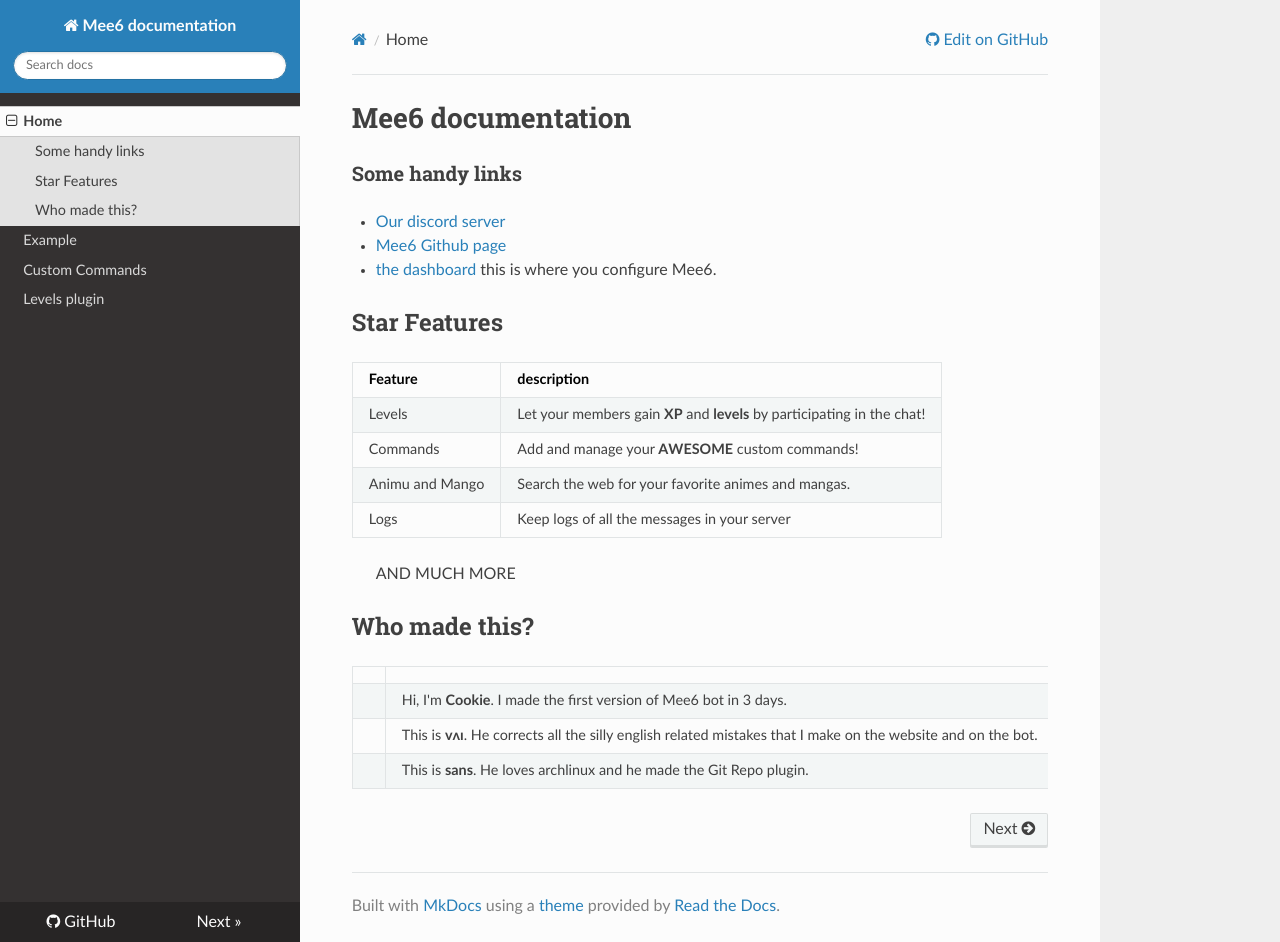
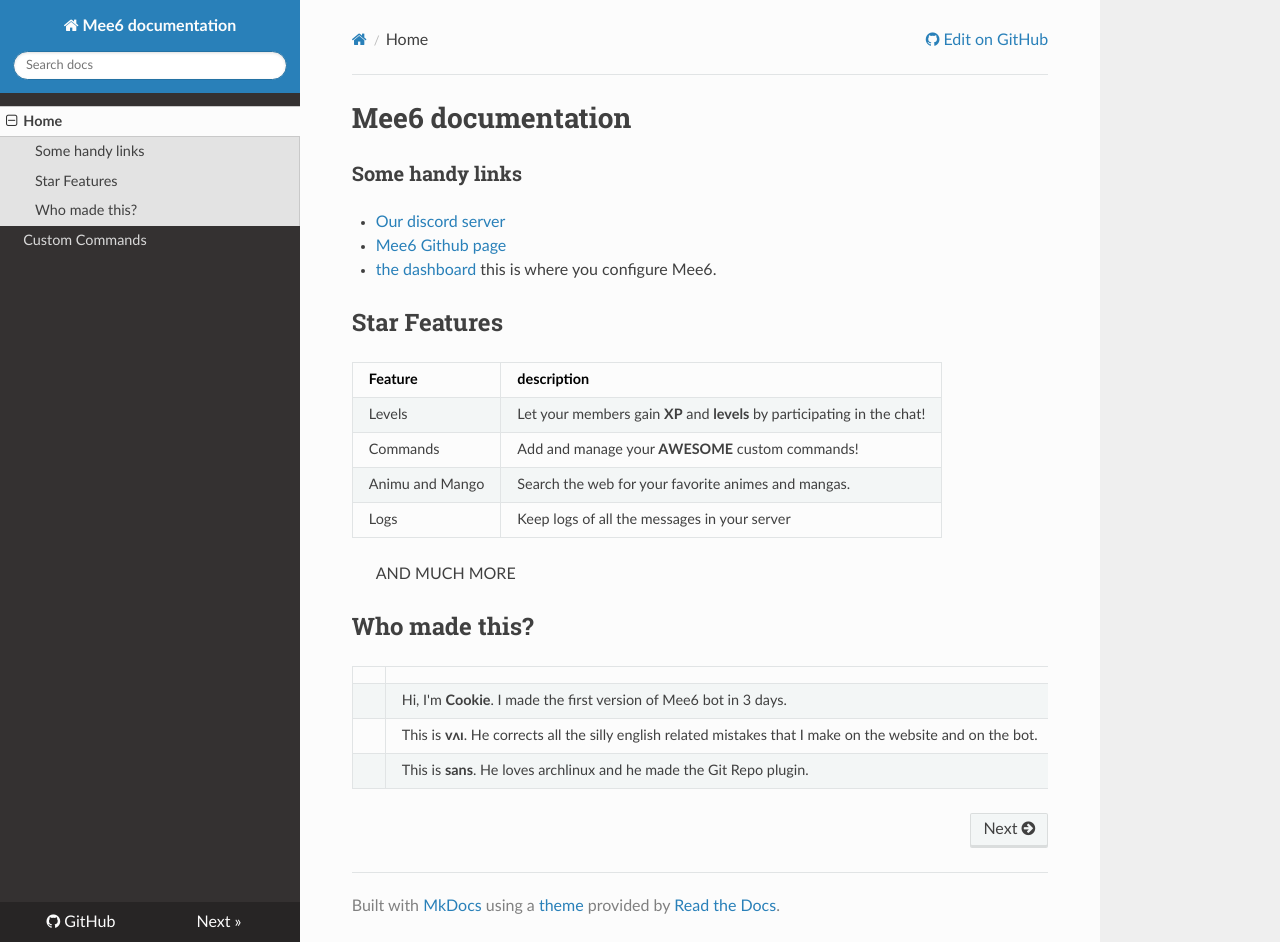
Before and after one commit to Mee6/Mee6-documentation, an MkDocs documentation site: the page built from docs/index.md, in a window 1280 px wide and 942 px high. Built offline with MkDocs 1.6.1, drawn with Linux system fonts in a browser that asks for light colours; nearby versions of some CDN libraries; old or Windows-style settings are respelled for this version of MkDocs; some of the changed lines change nothing that is shown.

Commit message:
disabled Example and Levels
Example will be removed£
Levels look ugly and has a lot of grammer errors, will be added back when it is better

```diff
--- a/mkdocs.yml
+++ b/mkdocs.yml
@@ -10,6 +10,6 @@
  - def_list
 pages:
   - Home: index.md
-  - Example: example.md
+#  - Example: example.md
   - Custom Commands: Commands.md
-  - Levels plugin: Levels.md
+#  - Levels plugin: Levels.md
```
